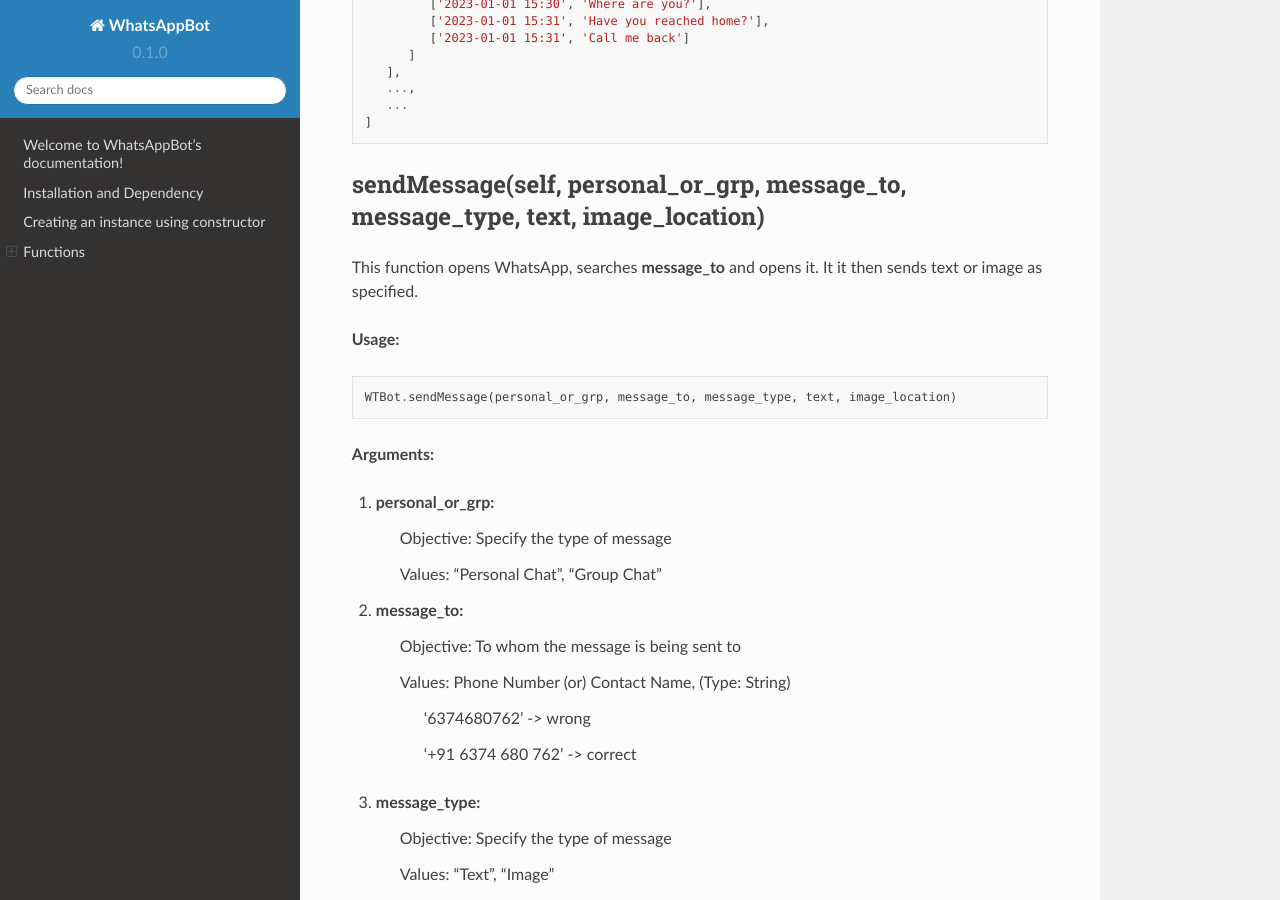
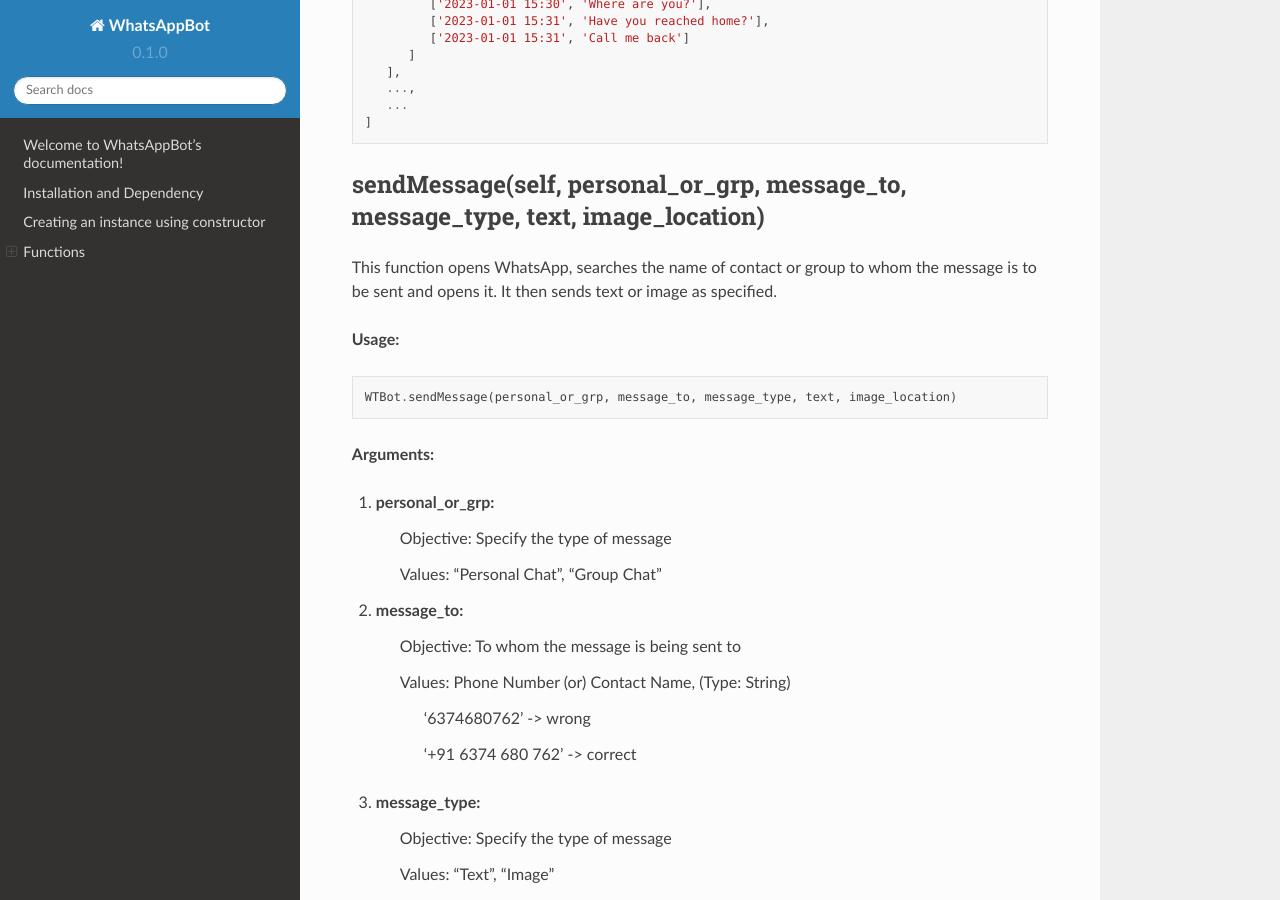
Before and after one commit to ArvindR07/WhatsAppBotDocs, a Sphinx documentation site: the page built from docs/source/index.rst, in a window 1280 px wide and 900 px high, scrolled down 3627 px. Built offline with Sphinx 7.4.7 and the Read the Docs theme 2.0.0, drawn with Linux system fonts in a browser that asks for light colours.

Commit message:
Update index.rst

```diff
--- a/docs/source/index.rst
+++ b/docs/source/index.rst
@@ -174,7 +174,7 @@
 sendMessage(self, personal_or_grp, message_to, message_type, text, image_location)
 =============================
 
-This function opens WhatsApp, searches **message_to** and opens it. It it then sends text or image as specified.
+This function opens WhatsApp, searches the name of contact or group to whom the message is to be sent and opens it. It then sends text or image as specified.
 
 **Usage:**
 
```
